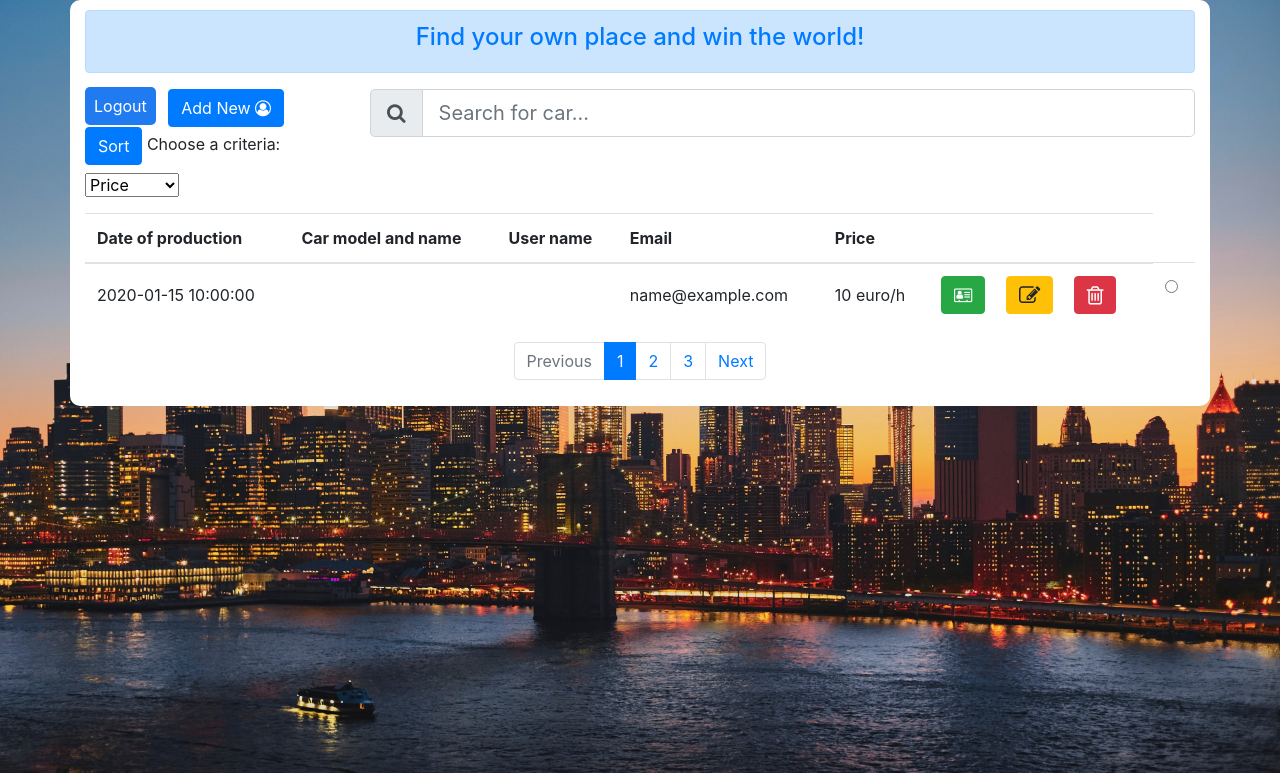
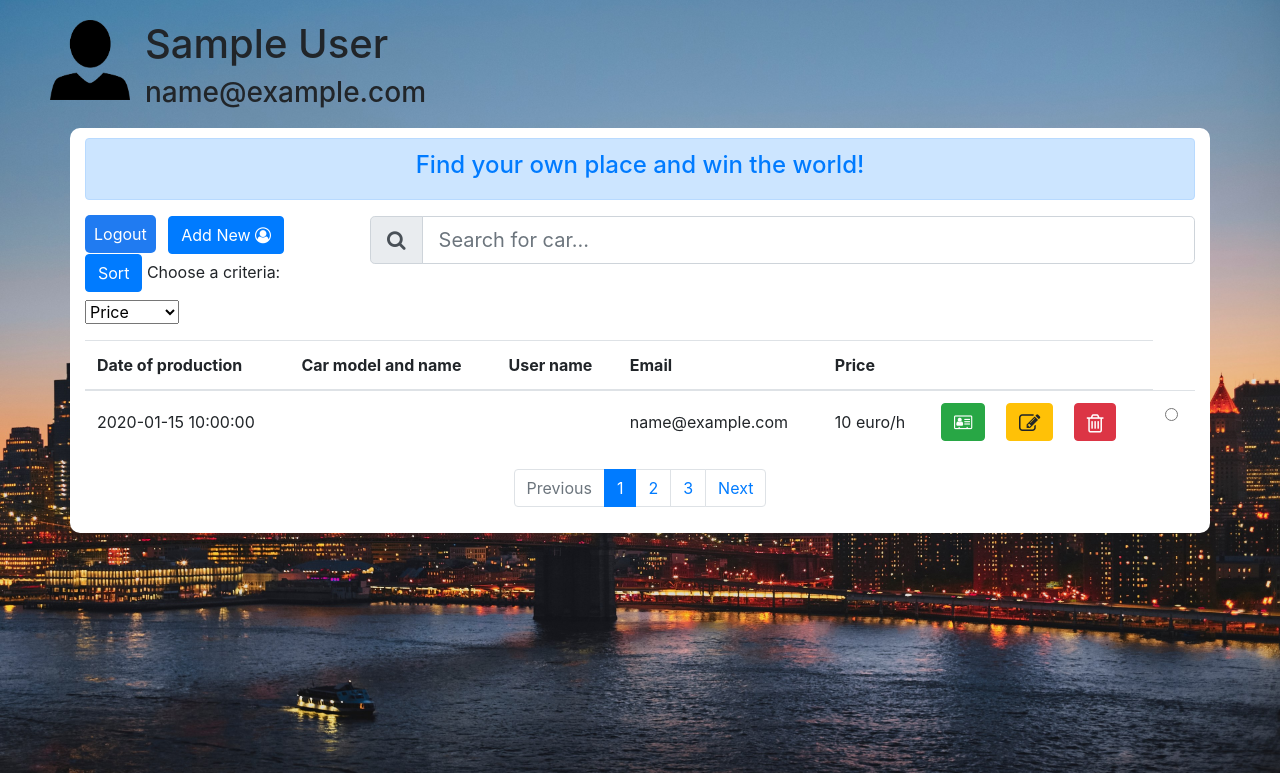
Before and after one commit to MarkoBojanic18/ItehPrviDomaci, a PHP site: page /welcome.php in a window 1280 px wide. Shown: the top 773 px of the page. Run offline with PHP 8.4, Linux system fonts and the light colour scheme; the visitor is signed in with stand-in values (Sample User, id 1); tables that the repository leaves empty or names only in its code hold one stand-in row (values such as "Sample post"); grey boxes labelled with a size stand in for pictures from a placeholder-image service; data that the repository does not hold is empty; some libraries are stand-ins or nearby versions.

Commit message:
Dodato je na vrh welcome.php ko je ulogovani user i odradjen je css kako bi to sve skladno izgledalo.

```diff
--- a/styleWelcome.css
+++ b/styleWelcome.css
@@ -43,3 +43,21 @@
   .criteria{
     margin-top: 8px;
   }
+
+  .loginUserContainer{
+    margin-top: 20px;
+    display: flex;
+  flex-wrap: nowrap;
+
+  }
+  .loginUser{
+    margin-left: 15px;
+    margin-bottom: 10px;
+  }
+
+  .loginUserPicture img{
+    margin-left: 50px;
+
+    width: 80px;
+    height: 80px;
+  }
--- a/welcome.php
+++ b/welcome.php
@@ -11,6 +11,8 @@
     header("Location: index.php");
     exit();
   }
+
+
 
   $result = addNew::getAll($conn);
 
@@ -45,6 +47,36 @@
 </head>
 
 <body>
+    <div id="loginUserContainer" class="loginUserContainer">
+        <div id="loginUserPicture" class="loginUserPicture">
+            <img src="img/user.png" alt="">
+        </div>
+        <div id="loginUser" class="loginUser">
+            <h1><?php
+            $result1 = User::getAll($conn);
+            $ime = "";
+            while($raw = $result1->fetch_array()){
+                if($raw["id"] == $_SESSION["user_id"]){
+                    $ime = $raw["full_name"];
+                }
+            }
+                echo $ime;
+              ?></h1>
+            <h3><?php
+            $result1 = User::getAll($conn);
+            $imejl = "";
+            while($raw = $result1->fetch_array()){
+                if($raw["id"] == $_SESSION["user_id"]){
+                    $imejl = $raw["email"];
+                }
+            }
+                echo $imejl;
+              ?></h3>
+        </div>
+        <div>
+
+        </div>
+    </div>
     <div class="container">
         <div class="alert alert alert-primary" role="alert">
             <h4 class="text-primary text-center">Find your own place and win the world!</h4>
```
Also changed, not shown: img/user.png (added).
